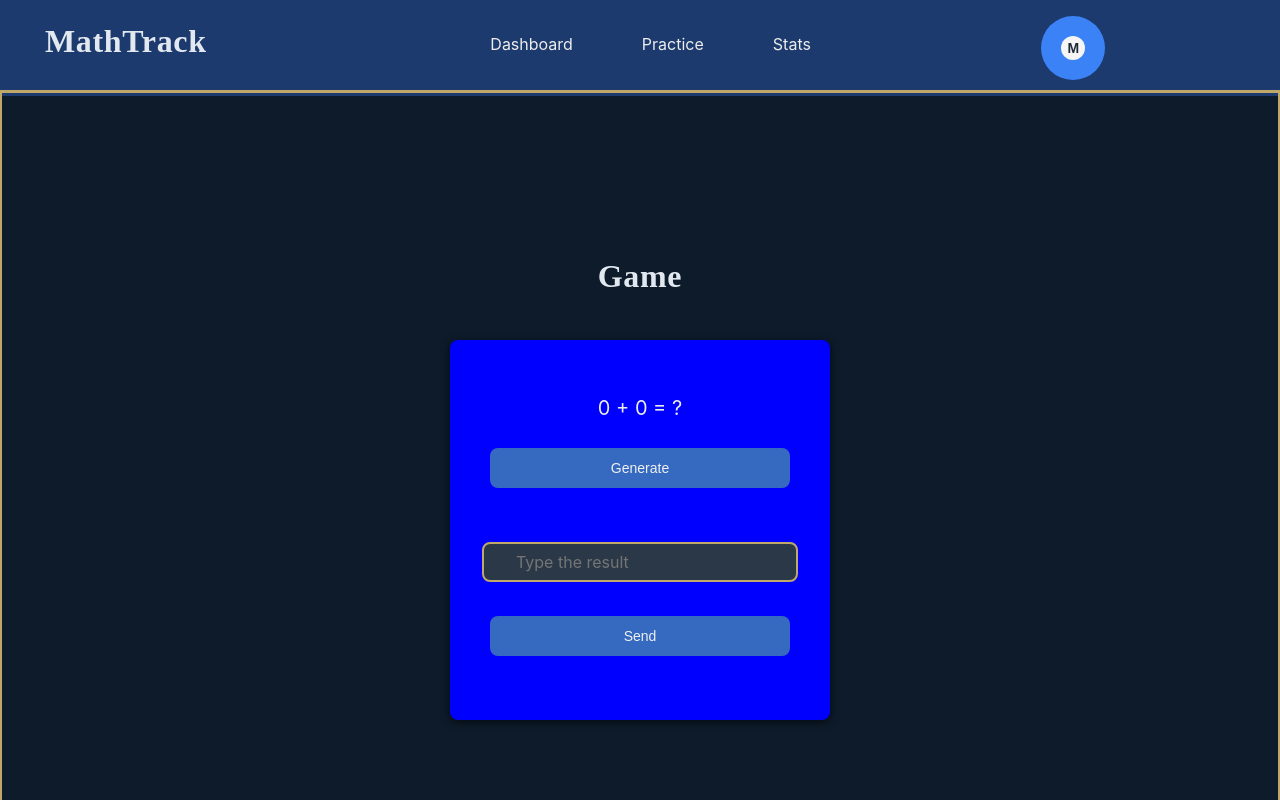
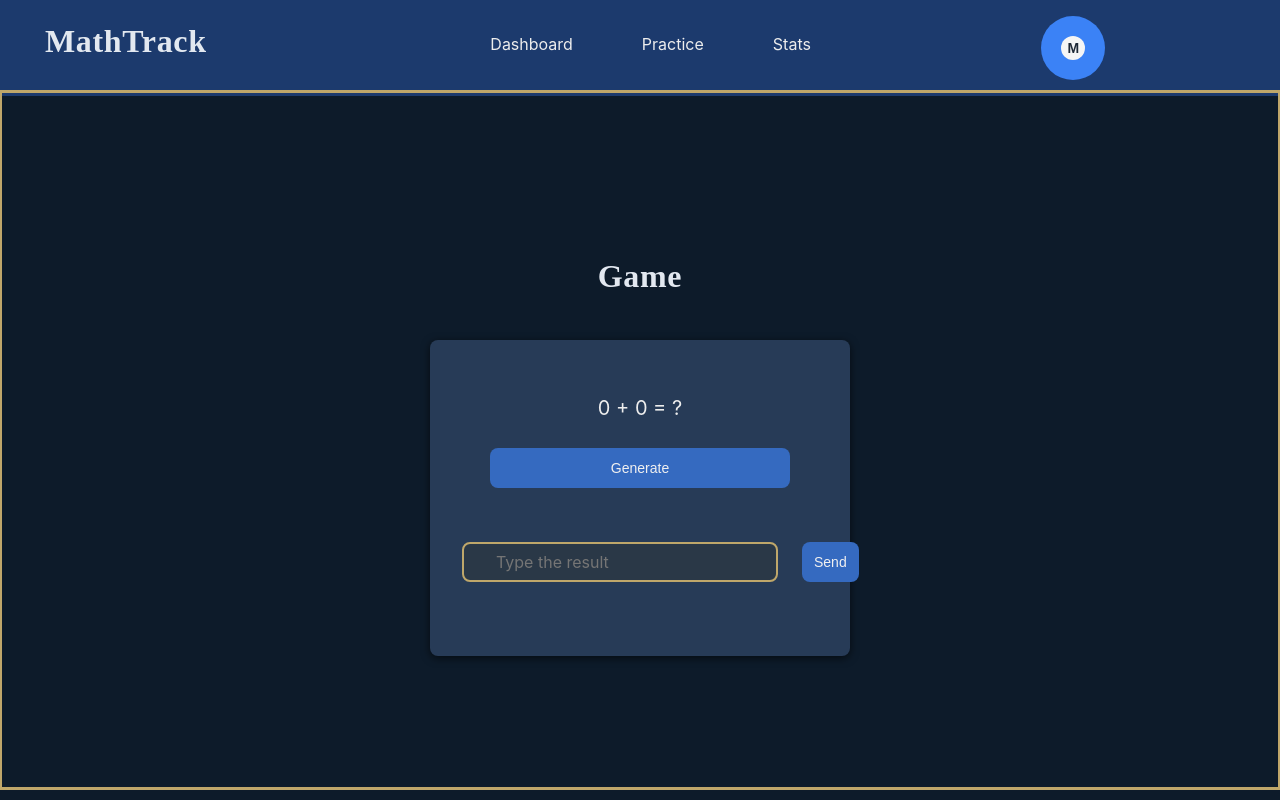
Before and after one commit to LuisDev912/EduMath-Track, a React (Vite) app in the folder frontend/: page /game in a window 1280 px wide. Shown: the top 800 px of the page. Built offline with nearby package versions, Linux system fonts and the light colour scheme.

Commit message:
feat(AnswerForm): display a row form on bigger screens

```diff
--- a/frontend/src/game/components/AnswerForm.tsx
+++ b/frontend/src/game/components/AnswerForm.tsx
@@ -1,5 +1,6 @@
 import { useRef } from "react";
 import { useTranslation } from "react-i18next";
+import Styles from './Game.module.css';
 
 function AnswerForm({ onValidate }: { onValidate: (answer: number) => void }) {
     const { t } = useTranslation();
@@ -20,6 +21,7 @@ function AnswerForm({ onValidate }: { onValidate: (answer: number) => void }) {
             id="answer-form"
             onSubmit={handleSubmit}
             aria-label={t("game.answerForm.ariaLabel")}
+            className={Styles.answerForm}
         >
             <label
                 htmlFor="answer-input"
@@ -38,7 +40,10 @@ function AnswerForm({ onValidate }: { onValidate: (answer: number) => void }) {
                 required
                 aria-describedby="answer-help"
             />
-            <p id="answer-help" className="sr-only">
+            <p
+                id="answer-help"
+                className="sr-only"
+            >
                 {t("game.answerForm.helpText")}
             </p>
             <button
--- a/frontend/src/game/components/Game.module.css
+++ b/frontend/src/game/components/Game.module.css
@@ -1,3 +1,5 @@
+/* --- box container --- */
+
 .box {
     padding: var(--space-xl);
     text-align: center;
@@ -7,9 +9,11 @@
     max-width: 420px;
 }
 
+/* --- game form --- */
+
 @media screen and (min-width: 500px) {
-    .box {
-        /* temporal style for testing */
-        background-color: blue;
+    .answerForm{
+        display: grid;
+        grid-template-columns: 1.5fr 1fr;
     }
 }
```
